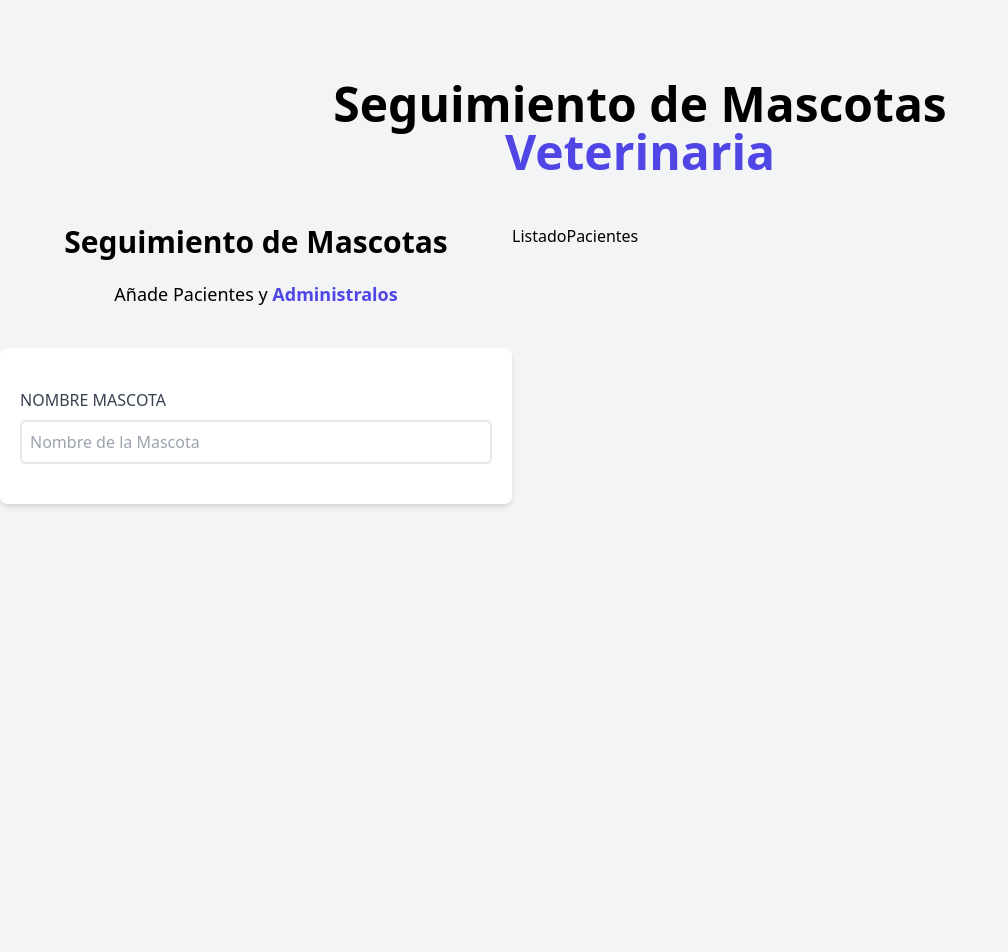
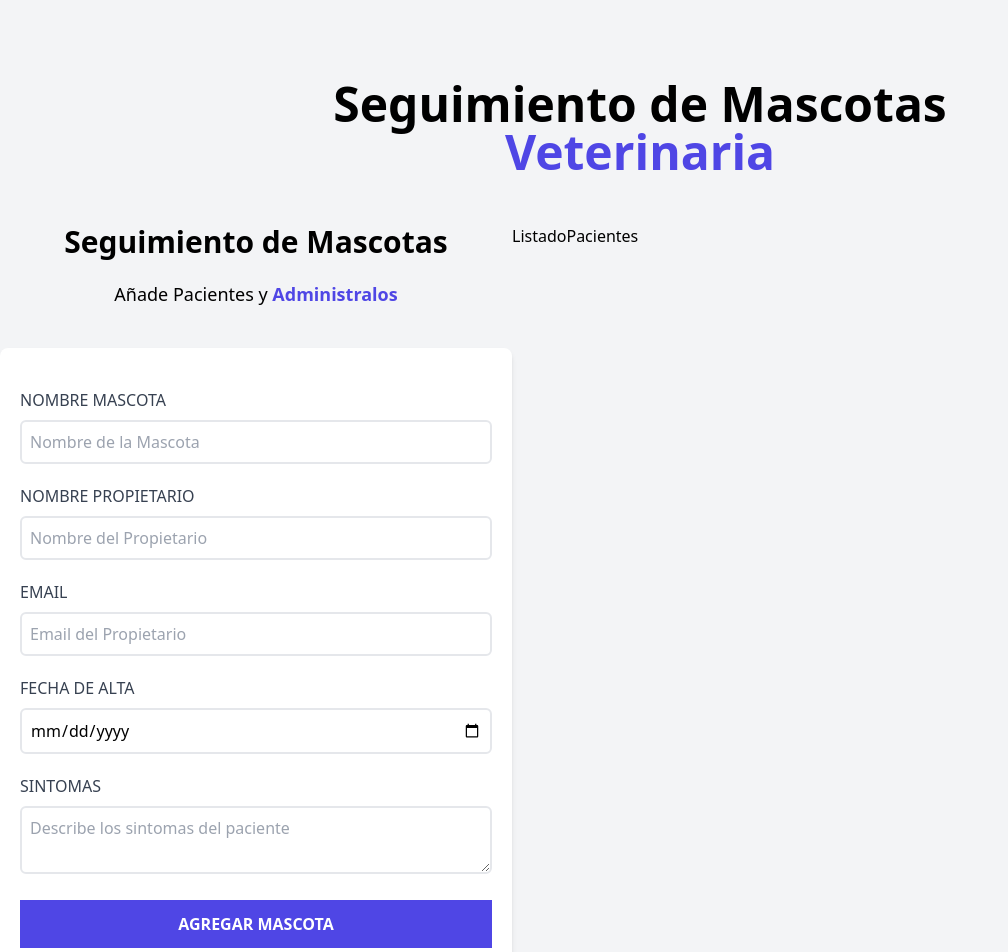
Before and after one commit to Grymbo/app-citas-bygrymbo, a React (Vite) app: page / in a window 1280 px wide. Shown: the top 952 px of the page, without its empty margins (0-1008 px from the left). Before the commit the page ends 880 px from the top, so only its background shows below. Built offline with nearby package versions, Linux system fonts and the light colour scheme.

Commit message:
Se agregan los campos faltantes del formulario

```diff
--- a/src/components/Formulario.jsx
+++ b/src/components/Formulario.jsx
@@ -13,8 +13,8 @@
           <span className=" text-indigo-600 font-bold">Administralos</span>
       </p>
 
-      <form action="" className=" bg-white shadow-md rounded-lg py-10 px-5">
-        <div>
+      <form action="" className=" bg-white shadow-md rounded-lg py-10 px-5 mb-10">
+        <div className=" mb-5">
           <label htmlFor="Mascota" className=" block text-gray-700 uppercase">
               Nombre Mascota
           </label>
@@ -26,6 +26,63 @@
             placeholder="Nombre de la Mascota"
           />
         </div>
+
+        <div className=" mb-5">
+          <label htmlFor="Propietario" className=" block text-gray-700 uppercase">
+              Nombre Propietario
+          </label>
+
+          <input
+            id="Propietario"
+            className=" border-2 w-full p-2 mt-2 placeholder-gray-400 rounded-md"
+            type="text"
+            placeholder="Nombre del Propietario"
+          />
+        </div>
+
+        <div className=" mb-5">
+          <label htmlFor="Email" className=" block text-gray-700 uppercase">
+              Email
+          </label>
+
+          <input
+            id="Email"
+            className=" border-2 w-full p-2 mt-2 placeholder-gray-400 rounded-md"
+            type="email"
+            placeholder="Email del Propietario"
+          />
+        </div>
+
+        <div className=" mb-5">
+          <label htmlFor="alta" className=" block text-gray-700 uppercase">
+              Fecha de alta
+          </label>
+
+          <input
+            id="alta"
+            className=" border-2 w-full p-2 mt-2 placeholder-gray-400 rounded-md"
+            type="date"
+          />
+        </div>
+
+        <div className=" mb-5">
+          <label htmlFor="sintomas" className=" block text-gray-700 uppercase">
+              Sintomas
+          </label>
+
+          <textarea
+            id="sintomas"
+            className=" border-2 w-full p-2 mt-2 placeholder-gray-400 rounded-md"
+            placeholder="Describe los sintomas del paciente"
+
+          />
+        </div>
+
+        <input
+          type="submit"
+          className=" bg-indigo-600 w-full p-3 text-white uppercase font-bold hover:bg-indigo-700 cursor-pointer transition-all"
+          value="Agregar Mascota"
+        />
       </form>
 
     </div>
```
